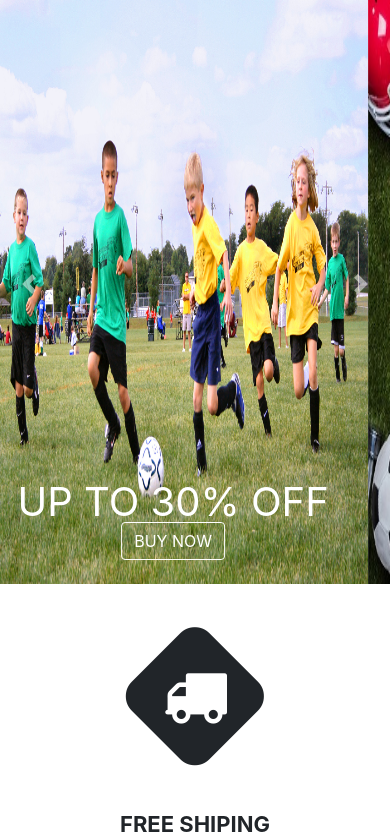
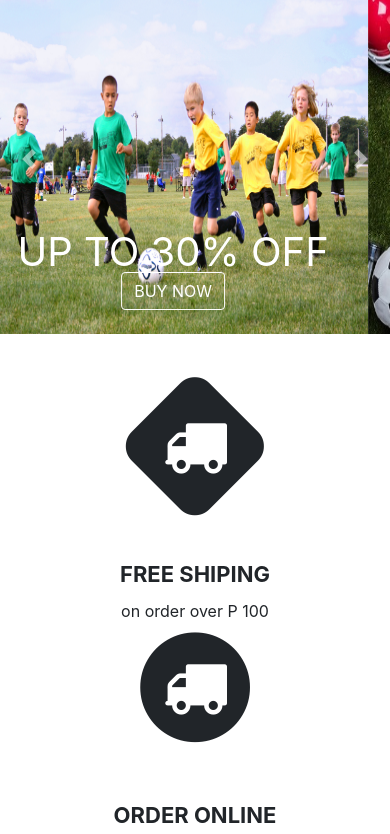
Before and after one commit to rathodugam/DynemicDremz, a plain HTML site: page index.html in a window 390 px wide. Shown: the part 488-1322 px from the top of the page. Drawn offline with nearby package versions, Linux system fonts and the light colour scheme.

Commit message:
responsive slider

```diff
--- a/css/style.css
+++ b/css/style.css
@@ -341,3 +341,9 @@ input[type=text] {
     font-size: 1.5rem;
     padding: 1rem 0rem 0rem;
 }
+
+@media(max-width:620px) {
+    .carousel-inner img {
+        height: 350px;
+    }
+}
```
